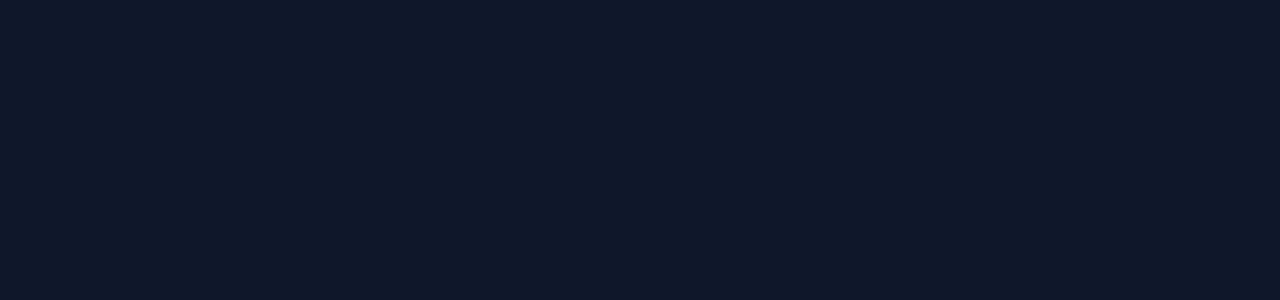
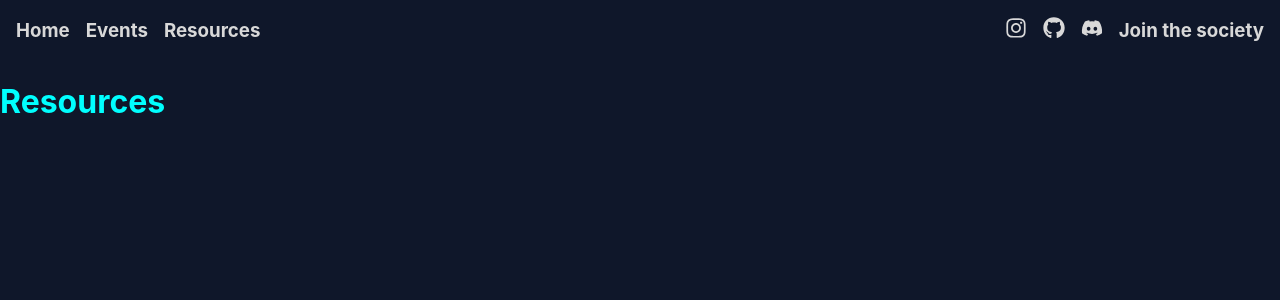
Before and after one commit to JIITODC/website-24, a React (Create React App) app: page /resources in a window 1280 px wide. Before the commit this address had no page. Shown: the top 300 px of the page. Built offline with nearby package versions, Linux system fonts and the light colour scheme.

Commit message:
ResourcesPage

```diff
--- a/src/App.js
+++ b/src/App.js
@@ -1,7 +1,8 @@
 import './App.css';
-import Home from './components/Home/Home'
-import Event from './components/Events/Event'
+import Home from './components/Home/Home';
+import Event from './components/Events/Event';
 import { BrowserRouter, Routes, Route} from 'react-router-dom';
+import Resource from './components/Resources/Resource';
 
 function App() {
   return (
@@ -10,6 +11,7 @@ function App() {
       <Routes>
         <Route path="/" element={<Home/>}/>
         <Route path="/events" element={<Event/>}/>
+        <Route path="/resources" element={<Resource/>}/>
       </Routes>
     </BrowserRouter>
     </div>
--- a/src/components/Header/Header.jsx
+++ b/src/components/Header/Header.jsx
@@ -13,7 +13,7 @@ function Header() {
       <div className='header1'>
         <Link to='/' className='links1'><h3 className='links1'>Home</h3></Link>
         <Link to='/events'  className='links1'><h3 className='links1'>Events</h3></Link>
-        <h3 className='links1'>Resources</h3>
+        <Link to='/resources'  className='links1'><h3 className='links1'>Resources</h3></Link>
       </div>
 
       <div className='header2'>
--- /dev/null
+++ b/src/components/Resources/Resource.css
@@ -0,0 +1,4 @@
+.text{
+    color: aqua;
+    font-size: 2rem;
+}
--- /dev/null
+++ b/src/components/Resources/Resource.jsx
@@ -0,0 +1,13 @@
+import React from "react";
+import './Resource.css';
+import Header from "../Header/Header";
+
+function Resource(){
+    return(
+        <div>
+            <Header />
+            <h1 class="text">Resources</h1>
+        </div>
+    );
+}
+export default Resource;
```
